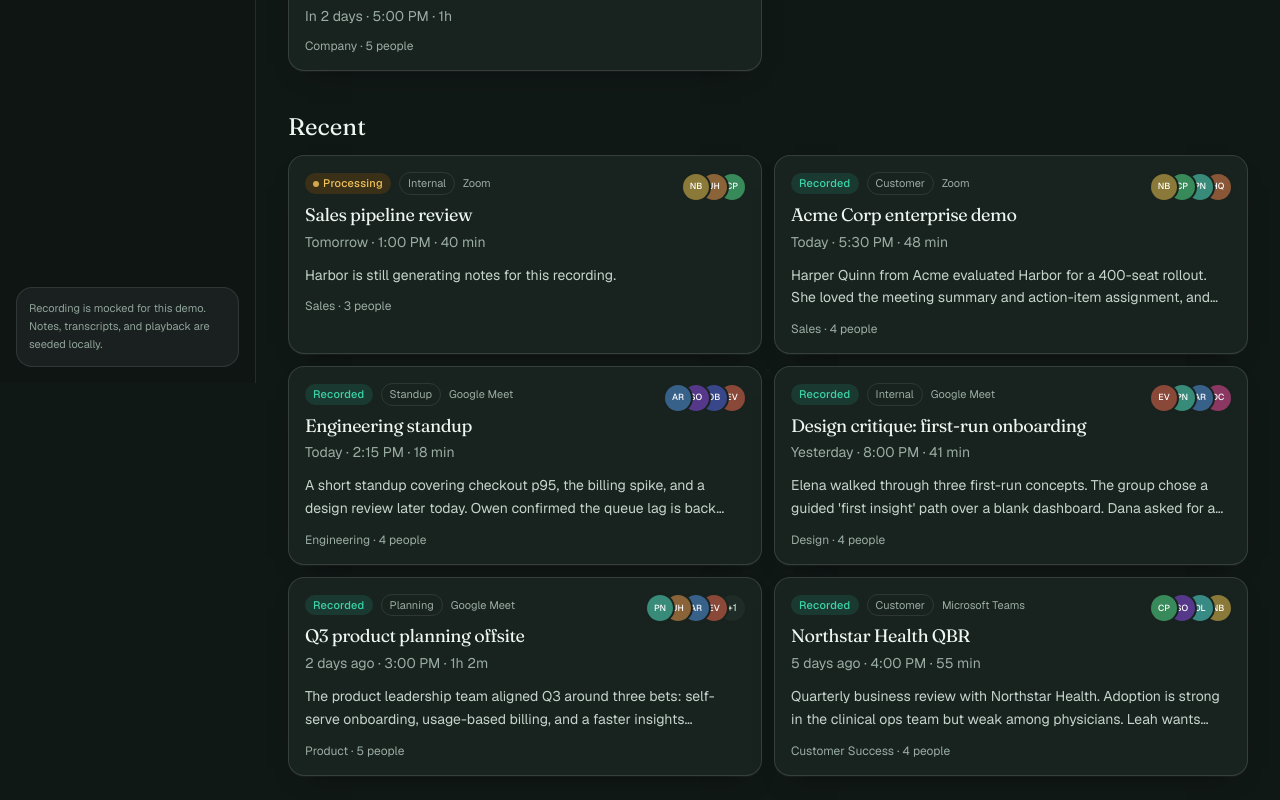
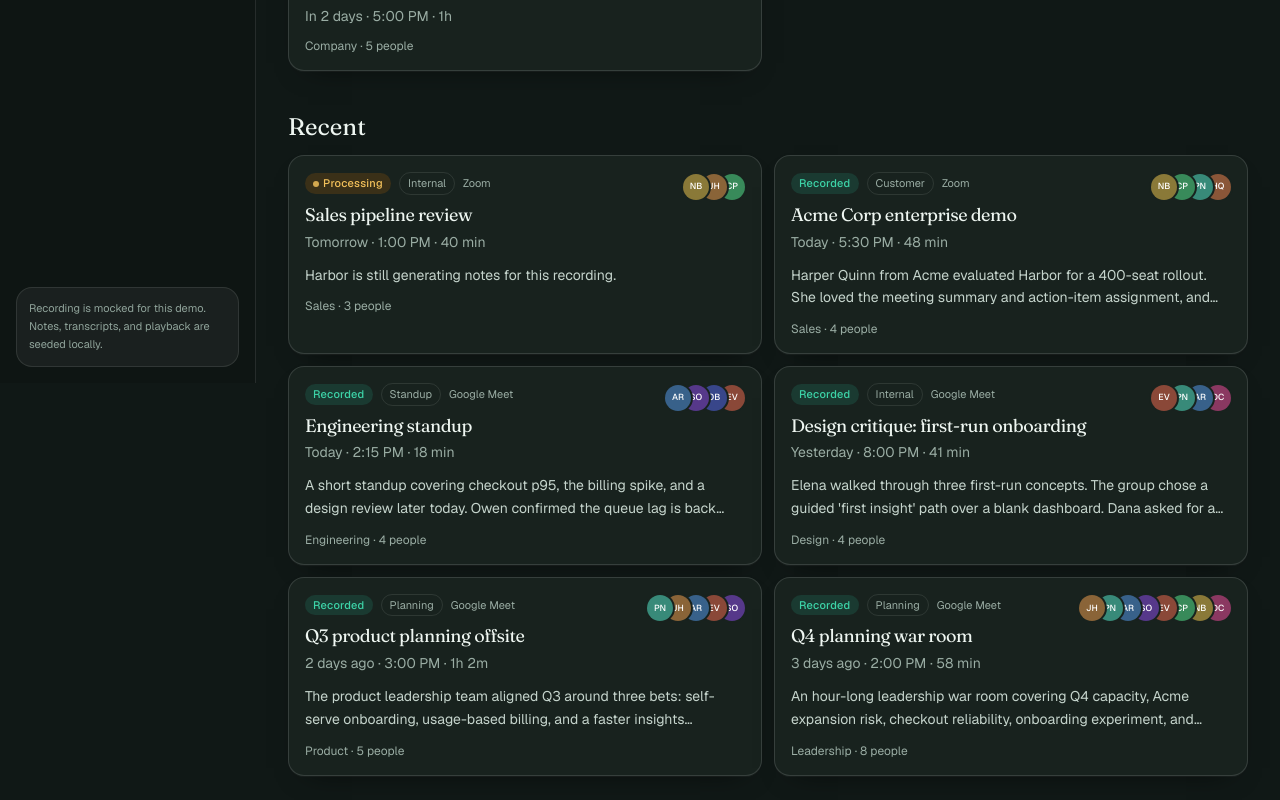
Before and after one commit to Anish2804/8x-fathom-clone, a Next.js app: page / in a window 1280 px wide. Shown: the part 417-1217 px from the top of the page. Built offline with nearby package versions, Linux system fonts and the light colour scheme.

Commit message:
Add an 8-person hour-long war room to stress the meeting layout.
Q4 planning war room has eight speakers, a long scrolling transcript, a dense participant row, and a fuller action list so large-call density is visible, not claimed.

Co-authored-by: Cursor <cursoragent@cursor.com>

```diff
--- a/src/components/Avatar.tsx
+++ b/src/components/Avatar.tsx
@@ -26,7 +26,7 @@ export function Avatar({
 
 export function AvatarStack({
   people,
-  max = 4,
+  max = 8,
 }: {
   people: Participant[];
   max?: number;
--- a/src/components/MeetingDetail.tsx
+++ b/src/components/MeetingDetail.tsx
@@ -88,7 +88,7 @@ export function MeetingDetail({ meeting }: { meeting: Meeting }) {
             </span>
           </div>
         </div>
-        <AvatarStack people={meeting.participants} max={6} />
+        <AvatarStack people={meeting.participants} max={8} />
       </header>
 
       <ul className="flex flex-wrap gap-2">
--- a/src/data/meetings.ts
+++ b/src/data/meetings.ts
@@ -635,6 +635,107 @@ export const meetings: Meeting[] = [
     ]),
   },
   {
+    id: "q4-planning-war-room",
+    title: "Q4 planning war room",
+    type: "planning",
+    status: "ready",
+    platform: "Google Meet",
+    startsAt: "2026-09-21T14:00:00.000Z",
+    durationMin: 58,
+    team: "Leadership",
+    participants: [
+      people.jordan,
+      people.priya,
+      people.alex,
+      people.sam,
+      people.elena,
+      people.chris,
+      people.naomi,
+      people.dana,
+    ],
+    overview:
+      "An hour-long leadership war room covering Q4 capacity, Acme expansion risk, checkout reliability, onboarding experiment, and marketing pause. Eight people, overlapping workstreams, and a long action list — the kind of call where notes have to carry the room after people drop.",
+    takeaways: [
+      "Headcount stays at +8; marketing paid stays paused until onboarding experiment is live.",
+      "Acme remains a 40-seat pilot, not a 400-seat forecast.",
+      "Reliability sprint is inviolable even if product wants billing earlier.",
+      "Dana needs a live workspace for the Oct 8 webinar, not slides.",
+    ],
+    decisions: [
+      "Protect the two-week reliability sprint starting Sep 29.",
+      "Naomi owns Acme weekly until security questionnaire is done.",
+      "Elena's concept B is the only onboarding experiment.",
+    ],
+    followUps: [
+      "Priya publishes a one-page Q4 capacity map.",
+      "Chris schedules the Northstar physician shadow and reports back here, not in Slack.",
+    ],
+    topics: [
+      { name: "Q4 capacity", weight: 88 },
+      { name: "Acme expansion", weight: 76 },
+      { name: "Reliability", weight: 71 },
+      { name: "Onboarding experiment", weight: 64 },
+      { name: "Webinar demo", weight: 48 },
+    ],
+    actionItems: actions([
+      ["a1", "Q4 capacity one-pager with names, not themes", "priya", "open", "Sep 24"],
+      ["a2", "Keep reliability sprint dates locked in Linear", "alex", "open", "Sep 22"],
+      ["a3", "Metering spike still behind the sprint, not instead of it", "sam", "open", "Sep 29"],
+      ["a4", "Concept B hi-fi for the war-room follow-up", "elena", "open", "Sep 25"],
+      ["a5", "Acme security call agenda to Priya", "naomi", "open", "Sep 23"],
+      ["a6", "Northstar cardiology shadow hold", "chris", "open", "Oct 3"],
+      ["a7", "Oct 8 webinar run-of-show using Acme mock workspace", "dana", "open", "Sep 30"],
+      ["a8", "Board language: Acme is not committed revenue", "jordan", "done", "Sep 21"],
+    ]),
+    highlights: marks([
+      ["h1", 248000, "Capacity is the constraint", "Jordan: we cannot staff twelve bets with eight hires.", "ln-6"],
+      ["h2", 968000, "Reliability is not optional", "Alex refuses to donate the sprint to billing.", "ln-18"],
+    ]),
+    transcript: transcript([
+      ["jordan", 12, "Eight of us, fifty-eight minutes, one map. If it is not on the one-pager it does not exist in Q4."],
+      ["priya", 48, "Three bets still: onboarding, billing flag, insights workspace. Everything else is a parasite."],
+      ["alex", 96, "Engineering can do two of those plus the reliability sprint. Not three plus a rewrite plus Acme custom."],
+      ["sam", 148, "Metering is a two-engineer slice after Sep 29. If we start it now we will ship a lying invoice."],
+      ["elena", 204, "Onboarding concept B needs this room to stop asking for a tour. Tours are how we lose the activation bet."],
+      ["jordan", 248, "Capacity is the constraint. We cannot staff twelve bets with eight hires. Say it back to me if you disagree."],
+      ["dana", 312, "I will not buy traffic into a product that still looks like a museum. Paid stays paused."],
+      ["naomi", 368, "Acme will ask for 400 seats. The honest offer is forty and a security call. Harper already agreed to that."],
+      ["chris", 428, "Northstar is the proof point for Acme. If physicians ignore templates, Harper will smell it."],
+      ["priya", 492, "Then Chris's shadow is not a side quest. It is on the Q4 map."],
+      ["alex", 548, "Checkout p95 is green. If we steal Owen's sprint for a webinar, we will have this meeting again with worse numbers."],
+      ["sam", 612, "I can demo metering on a whiteboard. I cannot demo it in production before the names match finance."],
+      ["elena", 676, "I'll have hi-fis Friday. If first-run still apologizes, we failed in design, not in ads."],
+      ["dana", 734, "Oct 8 webinar: live Harbor workspace, Acme mock, no slides. I will cancel if it is a deck."],
+      ["jordan", 798, "Good. Dana, you get a working workspace or you get a cancellation, not a compromise."],
+      ["naomi", 854, "Legal packet for Acme goes today. I need Priya on Tuesday's questionnaire, not a substitute."],
+      ["priya", 912, "I'll be there. Boring on purpose."],
+      ["alex", 968, "Reliability sprint is not optional. I will not donate it to billing even if the board slide looks hungrier."],
+      ["jordan", 1024, "Board slide will look calm. Hungry slides get us fourteen hires we cannot pay for."],
+      ["chris", 1088, "I'll put the Northstar hold on calendars before PDFs. Leah's admin filters vendors."],
+      ["sam", 1146, "If Acme wants custom metering before the flag is stable, Naomi stalls. Custom is how the product forks."],
+      ["naomi", 1204, "Stall is my job. I'll use Harper's own sentence: nobody reads the recording."],
+      ["elena", 1262, "Invite step on the success screen, not a trap modal. Dana, I need your copy by Monday."],
+      ["dana", 1318, "You'll have two lines that sound like a teammate. Not a billboard."],
+      ["priya", 1374, "Activation is creating a highlight or action, not finishing a tour. That number goes on the one-pager."],
+      ["jordan", 1432, "Put owners next to numbers. I do not want a theme cloud."],
+      ["alex", 1488, "Linear tonight. Ghost tickets stop recruiting people if I delete them in public."],
+      ["chris", 1544, "CS will not invent status-page language in the moment. Priya, we still need those three sentences."],
+      ["priya", 1600, "You'll have them. They will be dull and accurate."],
+      ["sam", 1658, "One more risk: if the war room becomes a weekly two-hour meeting, we will plan instead of ship."],
+      ["jordan", 1712, "This format is monthly. Next time we look at the one-pager, not a new brainstorm."],
+      ["elena", 1768, "I'll record a two-minute walkthrough of concept B so this group does not need another design meeting."],
+      ["dana", 1824, "I'll steal stills from that walkthrough for the landing page. Dark and light."],
+      ["naomi", 1880, "If Harper's pilot slips, I will not quietly inflate the forecast. I'll say slip."],
+      ["jordan", 1936, "Say slip. Hope is not a line item. We already had that fight with finance."],
+      ["alex", 1992, "I'll keep a spare engineer for pages, not features. That is the reliability sprint in one sentence."],
+      ["priya", 2048, "One-pager Friday: bets, owners, dates, what we are not doing, and the eight of us as the distribution list."],
+      ["chris", 2104, "Add Leah and Harper as readers, not editors. They do not get to rewrite Q4."],
+      ["dana", 2160, "Headline stays 'meetings you can search'. We are not selling a bot that joins Zoom."],
+      ["jordan", 2216, "That's the hour. Eight people, one map, no extra bets. Go."],
+      ["priya", 2264, "Notes will carry the owners. If your name is on the one-pager, you already agreed in this room."],
+    ]),
+  },
+  {
     id: "sales-pipeline-review",
     title: "Sales pipeline review",
     type: "internal",
```
